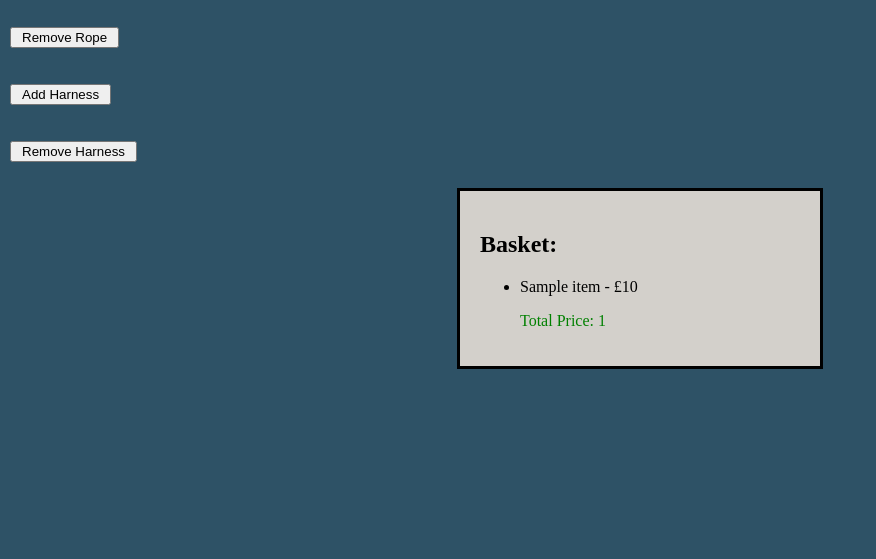
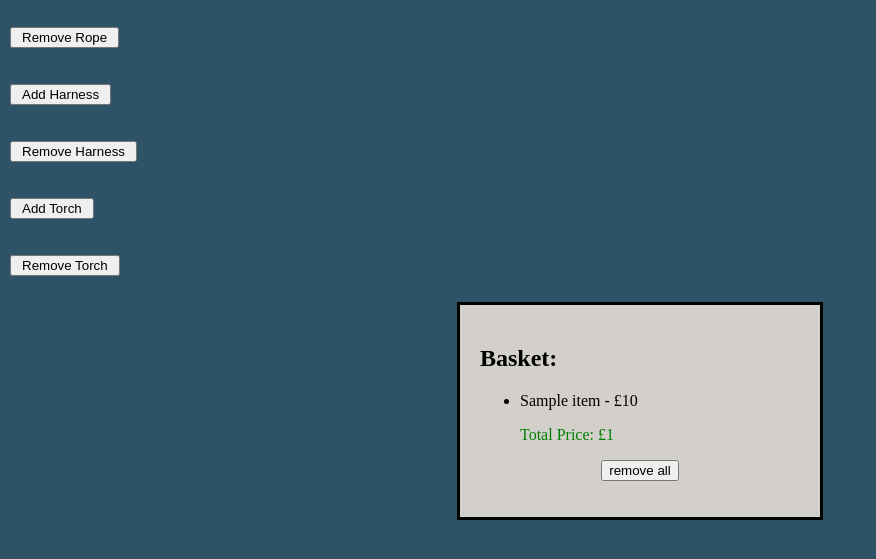
Before and after one commit to BrandonMStewart1/SET09103, a Flask app: template templates/shop.html in a window 1280 px wide. Shown: the part 152-711 px from the top of the page, without its empty margins (0-876 px from the left). Run offline with Flask 3, Linux system fonts and the light colour scheme; the template is opened without the code that fills it: most values are stand-ins (such as "Sample title", 1, 10 or a date in 2020).

Commit message:
Try 1000000

```diff
--- a/myapp.py
+++ b/myapp.py
@@ -1,27 +1,41 @@
-from flask import Flask, render_template
+from flask import Flask, render_template, url_for, redirect, session
 
 app = Flask(__name__)
+
+global total_price
 basket = []
-
+total_price = 0
 @app.route('/')
 def root():
-    total_price = sum([2.0 for _ in basket])
-    return render_template('Home.html', basket=basket,)
+    total_price = sum(item[1] for item in basket)
+    return render_template('Home.html', basket=basket, total_price=total_price)
 
 @app.route('/add_to_basket/<item>/<float:price>', methods=['POST'])
 def add_to_basket(item,price):
-        basket.append((item,2.0))
-        return render_template('shop.html', basket=basket)
+    global total_price
+    price = float(price)
+    basket.append((item, price))
+    total_price = sum(item[1] for item in basket)
+
+
+
+
+    return render_template('shop.html', basket=basket, total_price=total_price)
 
 
 
 @app.route('/remove_from_basket/<item>', methods=['POST'], endpoint='remove_from_basket')
 def remove_from_basket(item):
+    global basket
     for i, (basket_item,_) in enumerate(basket):
         if basket_item == item:
             del basket[i]
             break
-    return render_template('shop.html', basket=basket or [])
+
+    total_price = 0 if not basket else sum(item[1] for item in basket)
+
+
+    return render_template('shop.html',total_price=total_price, basket=basket or [])
 
 @app.route('/caves', endpoint='caves')
 def caves():
@@ -30,8 +44,13 @@ def caves():
 
 @app.route('/shop', endpoint='shop')
 def shop():
-        return render_template('shop.html')
 
+
+    return render_template('shop.html')
+@app.route('/remove', methods=['POST'])
+def remove_basket():
+    basket.clear()
+    return render_template('shop.html', basket=basket, total_price=0)
 
 if __name__ == '__main__':
     app.run(host='0.0.0.0', debug=True)
--- a/static/css/styles.css
+++ b/static/css/styles.css
@@ -50,6 +50,7 @@ background-color:#D3D0CB;
 }
 
 nav {
+
 background-color: #D3D0CB;
 }
 
@@ -95,3 +96,7 @@ padding-left:10px;
 padding-right:10px;
 margin: 10px 10px;
 }
+
+.removeButton {
+text-align:center;
+}
--- a/templates/Home.html
+++ b/templates/Home.html
@@ -1,6 +1,7 @@
 <!DOCTYPE html>
 <html lang="en">
 <head>
+<link rel="icon" type="image/x-icon" sizes="32x32" href="static/favicon.ico">
 <meta charset="UTF-8">
 <meta name="viewport" content="width=device-width, initial-scale=1.0">
 <title>Scottish Spelunkers</title>
--- a/templates/caves.html
+++ b/templates/caves.html
@@ -1,6 +1,7 @@
 <!DOCTYPE html>
 <html lang="en">
 	<head>
+		<link rel="icon" type="image/x-icon" sizes="32x32" href="static/favicon.ico">
 		<meta charset="UTF-8">
 		<meta name="viewport" content="width=device-width, initial-scale=1.0">
 		<title>Scottish Spelunkers</title>
--- a/templates/shop.html
+++ b/templates/shop.html
@@ -1,6 +1,7 @@
 <!DOCTYPE>
 <html>
 <head>
+	<link rel="icon" type="image/x-icon" sizes="32x32" href="static/favicon.ico">
 	<title>Scottish Spelunker Shop</title>
 	<link rel="stylesheet" href="{{ url_for('static', filename='css/styles.css') }}">
 </head>
@@ -29,7 +30,7 @@
 
 
 
-		<form action="{{ url_for('add_to_basket', item='Rope', price=1.0) }}" method="POST">
+		<form action="{{ url_for('add_to_basket', item='Rope', price=300.25) }}" method="POST">
 		<button type="submit">Add Rope</button>
 	</form>
 
@@ -39,13 +40,27 @@
 	</form>
 
 
-	 <form action="{{ url_for('add_to_basket', item='Harness', price=1.0) }}" method="POST">
+	 <form action="{{ url_for('add_to_basket', item='Harness', price=75.75) }}" method="POST">
 		 <button type="submit">Add Harness</button>
 	 </form>
 
 <form method="POST" action="{{ url_for('remove_from_basket', item='Harness') }}">
 	              <button type="submit">Remove Harness</button>
 	</form>
+
+	<form action="{{ url_for('add_to_basket', item='Torch', price=7.25) }}" method="POST">
+		<button type="submit">Add Torch</button>
+	</form>
+		<form method="POST" action="{{ url_for('remove_from_basket', item='Torch') }}">
+		 <button type="submit">Remove Torch</button>
+
+							               </form>
+
+
+
+
+
+
 	</div>
 
 	<div class = "basket2">
@@ -54,8 +69,12 @@
 		{% for item, price in basket %}
 		<li>{{ item }} - £{{ price }}</li>
 			{% endfor %}
-	<p>Total Price: {{ total_price }}</p>
+	<p>Total Price: £{{ total_price }}</p>
 	</ul>
+	<form class="removeButton" action="/remove" method="POST">
+		        <input type="submit" value="remove all">
+	</form>
+
 	</div>
 
 
```
Also changed, not shown: static/favicon.ico (added).
